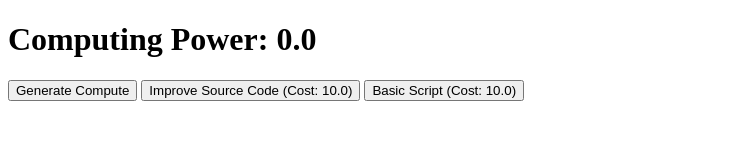
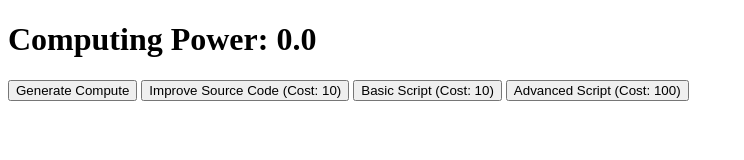
Before and after one commit to DeOedels/idle-game, a website: page index.html in a window 1280 px wide. Shown: the whole page, without its empty margins (0-744 px from the left). Drawn offline with Linux system fonts and the light colour scheme.

Commit message:
added upgrade, reworked updateUI() a bit for smoother updates

```diff
--- a/index.html
+++ b/index.html
@@ -9,7 +9,8 @@
     <h1>Computing Power: <span id="powerCount">0</span></h1>
     <button id="genComputeButton">Generate Compute</button>
     <button id="genComputeUpgradeButton">Improve Source Code (Cost: <span id="compUpgradeBtn">10</span>)</button>
-    <button id="buyBasicScript">Basic Script (Cost: <span id="basicScriptBtn">100</span>)</button>
+    <button id="buyBasicScript">Basic Script (Cost: <span id="basicScriptBtn">10</span>)</button>
+    <button id="buyOptimizedScripts">Advanced Script (Cost: <span id="optimizedScriptsBtn">100</span>)</button>
     <script src="script.js"></script>
 </body>
 </html>
--- a/script.js
+++ b/script.js
@@ -1,8 +1,4 @@
 let computingPower = 0
-let autoPower = 0
-let computeClick = 1
-const updateInterval = 50 //updates every 50ms
-const ticksPerSecond = 1000 / updateInterval
 const EPSILON = 0.0001
 
 const upgrades = {
@@ -11,47 +7,72 @@ const upgrades = {
         amount: 1,
         production: 1, //compute per click increase
         get totalProd() { return this.production * this.amount; },
-        costMultiplier: 1.3,
-        get cost() { return 10 * Math.pow(this.costMultiplier, this.amount-1); }
+        costMultiplier: 1.5,
+        get cost() { return 10 * (this.costMultiplier ** ((this.amount - 1) ** 1.5)); }
     },
     basicScript: {
         name: "Basic Script",
         amount: 0,
         production: 1, //compute per second
         get totalProd() { return this.production * this.amount; },
-        costMultiplier: 1.15,
-        get cost() { return 10 * Math.pow(this.costMultiplier, this.amount); }
-    }
+        costMultiplier: 1.4,
+        get cost() { return 10 * (this.costMultiplier ** this.amount); }
+    },
+    optimizedScripts: {
+        name: "Optimized Scripts",
+        amount: 1,
+        effect: 1.1, // Multiplier for passive income
+        get totalMult() { return this.effect ** this.amount; },
+        costMultiplier: 1.2,
+        get cost() { return 100 * Math.pow(this.costMultiplier, this.amount - 1); }
+    },
+}
+
+const elements = {
+    powerCount: document.getElementById('powerCount'),
+    compUpgradeBtn: document.getElementById('compUpgradeBtn'),
+    basicScriptBtn: document.getElementById('basicScriptBtn'),
+    optimizedScriptsBtn: document.getElementById('optimizedScriptsBtn'),
 }
 
 function updateUI() {
-    document.getElementById('powerCount').innerText = computingPower.toFixed(1)
-    document.getElementById('compUpgradeBtn').innerText = upgrades.computeUpgrade.cost.toFixed(1)
-    document.getElementById('basicScriptBtn').innerText = upgrades.basicScript.cost.toFixed(1)
+    elements.powerCount.innerText = computingPower.toFixed(1);
+    elements.compUpgradeBtn.innerText = Math.ceil(upgrades.computeUpgrade.cost);
+    elements.basicScriptBtn.innerText = Math.ceil(upgrades.basicScript.cost);
+    elements.optimizedScriptsBtn.innerText = Math.ceil(upgrades.optimizedScripts.cost);
 }
 
 document.getElementById("genComputeButton").addEventListener("click", function() {
-    computingPower += upgrades.computeUpgrade.totalProd
-    updateUI()
-})
+    computingPower += upgrades.computeUpgrade.totalProd;
+    updateUI();
+});
 
 document.getElementById("genComputeUpgradeButton").addEventListener("click", function() {
-    let upgrade = upgrades.computeUpgrade
+    let upgrade = upgrades.computeUpgrade;
     if (computingPower + EPSILON >= upgrade.cost) {
-        computingPower -= upgrade.cost
-        upgrade.amount++
-        updateUI()
+        computingPower -= upgrade.cost;
+        upgrade.amount++;
+        updateUI();
     }
-})
+});
 
 document.getElementById("buyBasicScript").addEventListener("click", function() {
-    let upgrade = upgrades.basicScript
+    let upgrade = upgrades.basicScript;
     if (computingPower + EPSILON >= upgrade.cost) {
-        computingPower -= upgrade.cost
-        upgrade.amount++
-        updateUI()
+        computingPower -= upgrade.cost;
+        upgrade.amount++;
+        updateUI();
     }
-})
+});
+
+document.getElementById("buyOptimizedScripts").addEventListener("click", function() {
+    let upgrade = upgrades.optimizedScripts;
+    if (computingPower + EPSILON >= upgrade.cost) {
+        computingPower -= upgrade.cost;
+        upgrade.amount++;
+        updateUI();
+    }
+});
 
 let lastUpdate = performance.now();
 
@@ -59,12 +80,10 @@ function gameLoop(timestamp) {
     let deltaTime = (timestamp - lastUpdate) / 1000;
     lastUpdate = timestamp;
 
-    let totalPowerPerSecond = upgrades.basicScript.totalProd;
-
+    let totalPowerPerSecond = upgrades.basicScript.totalProd * upgrades.optimizedScripts.totalMult;
     computingPower += totalPowerPerSecond * deltaTime;
 
     updateUI();
-
     requestAnimationFrame(gameLoop);
 }
 
```
